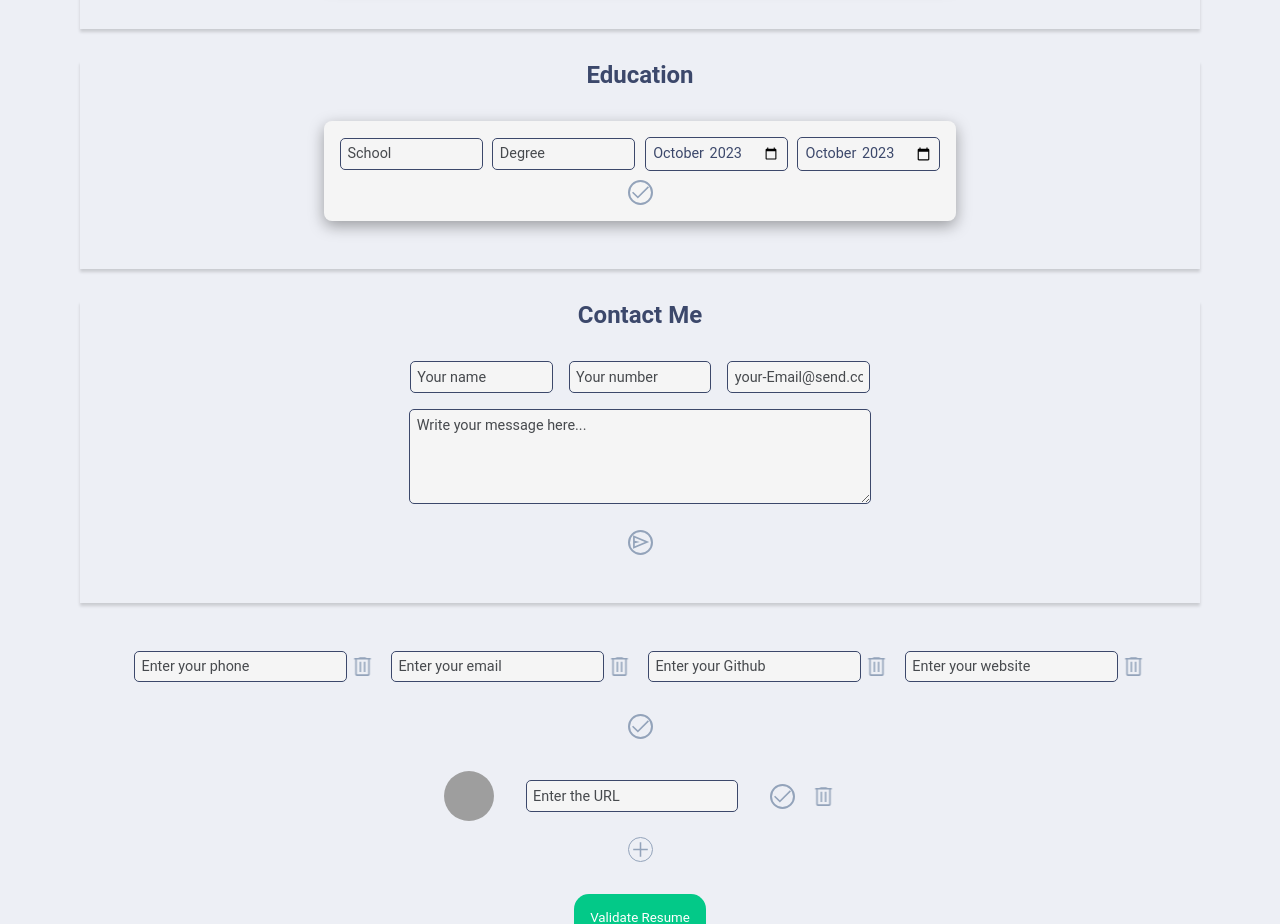
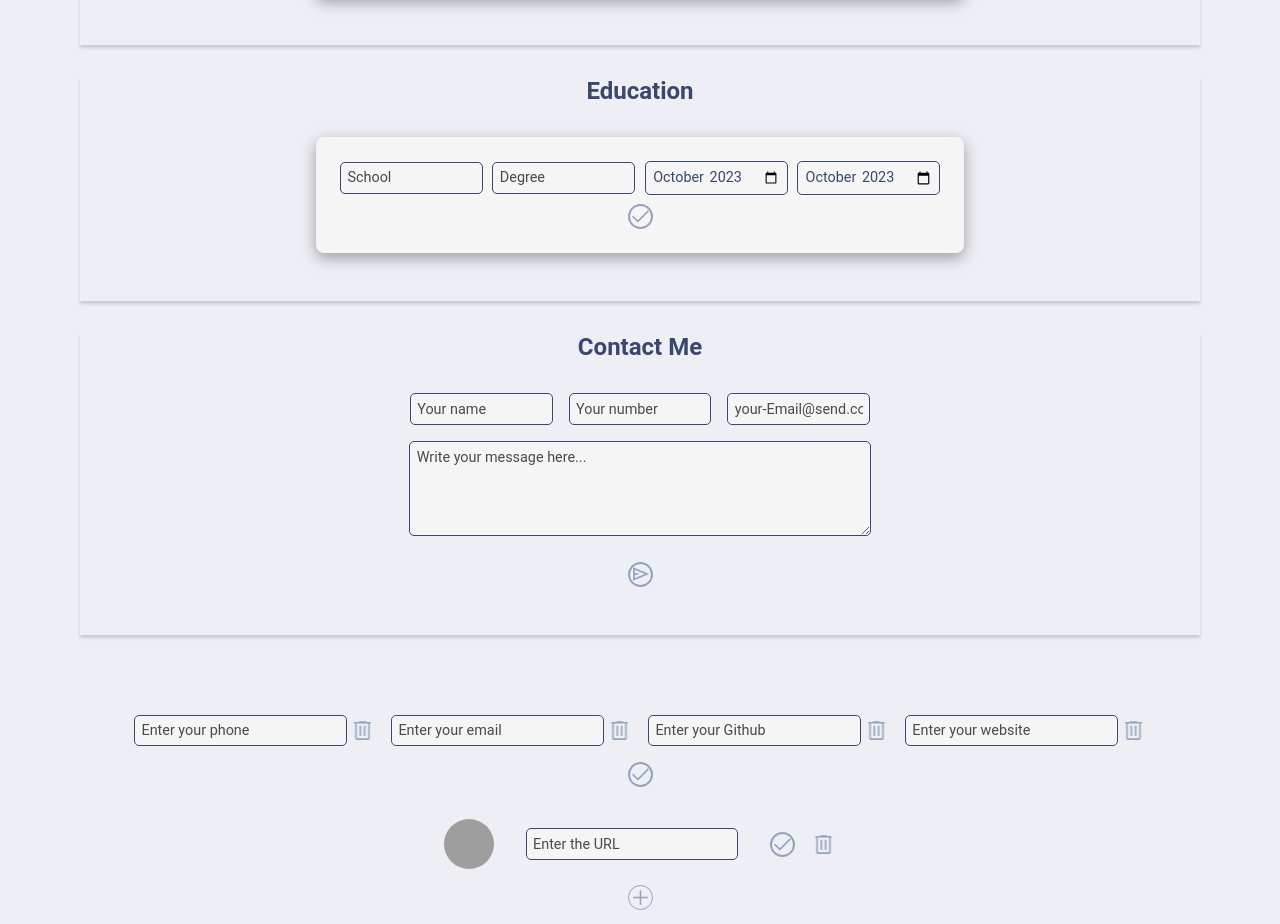
Before and after one commit to Fonkeyy/Project_CV-Application, a React (Vite) app: page / in a window 1280 px wide. Shown: the part 1000-1924 px from the top of the page. Built offline with nearby package versions, Linux system fonts and the light colour scheme; grey boxes are pictures that could not be loaded.

Commit message:
clean code

```diff
--- a/src/Components/Button/Button.css
+++ b/src/Components/Button/Button.css
@@ -106,4 +106,11 @@
     color: white;
     background-color: var(--green-btn);
     border-radius: 15px;
+    scale: 1;
+    transition: scale 0.1s ease-in-out;
 }
+
+.validate_btn:hover {
+    scale: 1.07;
+    transition: scale 0.1s ease-in-out;
+}
--- a/src/Components/Sections/InfoSection/InfoSection.jsx
+++ b/src/Components/Sections/InfoSection/InfoSection.jsx
@@ -42,11 +42,29 @@ const InfoSection = () => {
     // * If is submitted, map through field list and display label + value
     // * When mouse is over display edit button
     // * If not submitted, map through field list and display each field with corresponding props + submit button
+
     return (
         <>
-            {isSubmitted ? (
+            {isValidated && (
+                <div className={`${styles.info_section} ${styles.info_section_submitted}`}>
+                    {fields.map((field) => (
+                        <div key={uuidv4()}>
+                            <label>{field.label}</label>
+                            {field.type === 'url' ? (
+                                <a href={`http://${field.value}`} target="_blank" rel="noreferrer">
+                                    {field.value}
+                                </a>
+                            ) : (
+                                <p>{field.value}</p>
+                            )}
+                        </div>
+                    ))}
+                </div>
+            )}
+            {isSubmitted && (
+                <>
                     <div
-                    className={`${styles.info_section}  ${styles.info_section_submitted}`}
+                        className={`${styles.info_section} ${styles.info_section_submitted}`}
                         onMouseEnter={() => {
                             setIsMouseOver(true);
                         }}
@@ -55,7 +73,7 @@ const InfoSection = () => {
                         }}
                         onClick={() => {
                             setIsClicked(!isClicked);
-                    }}>
+                        }}></div>
                     {fields.map((field) => (
                         <div key={uuidv4()}>
                             <label>{field.label}</label>
@@ -71,8 +89,9 @@ const InfoSection = () => {
                     {!isValidated && (isMouseOver || isClicked) && (
                         <Button className="edit_btn" onClick={() => setIsSubmitted(false)} />
                     )}
-                </div>
-            ) : (
+                </>
+            )}
+            {!isValidated && !isSubmitted && (
                 <div className={styles.info_section}>
                     {fields.map((field) => (
                         <InfoComponent
@@ -86,7 +105,7 @@ const InfoSection = () => {
                             onDelete={handleDelete}
                         />
                     ))}
-                    {!isValidated && <Button className="submit_btn " onClick={handleSubmit} />}
+                    {!isValidated && <Button className="submit_btn" onClick={handleSubmit} />}
                 </div>
             )}
         </>
--- a/src/Components/Sections/InfoSection/InfoSection.module.css
+++ b/src/Components/Sections/InfoSection/InfoSection.module.css
@@ -16,12 +16,11 @@
 
 @media screen and (min-width: 1000px) {
     .info_section {
+        padding-top: 2rem;
         display: grid;
         width: fit-content;
         column-gap: 1rem;
-        row-gap: 2rem;
-        margin: auto;
-
+        row-gap: 1rem;
         grid-template-columns: repeat(4, 1fr);
     }
 
--- a/src/Components/Sections/SectionComponent/SectionComponent.jsx
+++ b/src/Components/Sections/SectionComponent/SectionComponent.jsx
@@ -21,8 +21,6 @@ const SectionComponent = ({ type }) => {
     const { isValidated } = useContext(ValidContext);
 
     const tilesContainerRef = useRef();
-
-    console.log(tilesContainerRef);
 
     const handleOnChildSubmit = (value) => {
         setIsAddBtnNeeded(value);
--- a/src/Components/Tiles/TileComponent/TileComponent.jsx
+++ b/src/Components/Tiles/TileComponent/TileComponent.jsx
@@ -1,13 +1,10 @@
 import { useContext, useReducer, useState } from 'react';
 import PropTypes from 'prop-types';
-
 import InputField from '../../InputField/InputField';
 import Button from '../../Button/Button';
 import TileBtnWrapper from '../../TileBtnWrapper/TileBtnWrapper';
-
 import { ValidContext } from '../../../contexts/validContext';
 import { TileComponentInitialState, TileComponentReducer } from '../../../reducers/tileComponentReducer';
-
 import '../Tiles.css';
 
 const TileComponent = ({ onSubmit, onDelete, id, type, tilesContainerRef }) => {
@@ -55,7 +52,6 @@ const TileComponent = ({ onSubmit, onDelete, id, type, tilesContainerRef }) => {
     return (
         <>
             {isValidated && state.value1 && (
-                <div className="tile_submitted_container">
                 <div className={`${'tile'} ${'tile_submitted'}`}>
                     <div className="date_wrapper">
                         <p>{state.value3}</p>
@@ -70,22 +66,14 @@ const TileComponent = ({ onSubmit, onDelete, id, type, tilesContainerRef }) => {
                         <p className="textareaValue">{state.textareaValue}</p>
                     )}
                 </div>
-                </div>
             )}
             {isValidated && !state.value1 && isParentContainerEmpty && <p>Oops it&apos;s empty...</p>}
             <>
                 {!isValidated && state.isSubmitted && (
                     <div
-                        className="tile_submitted_container"
-                        onMouseEnter={() => {
-                            dispatch({ type: 'MOUSE_OVER', payload: true });
-                        }}
-                        onMouseLeave={() => {
-                            dispatch({ type: 'MOUSE_OVER', payload: false });
-                        }}
-                        onClick={() => {
-                            dispatch({ type: 'CLICK', payload: true });
-                        }}>
+                        onMouseEnter={() => dispatch({ type: 'MOUSE_OVER', payload: true })}
+                        onMouseLeave={() => dispatch({ type: 'MOUSE_OVER', payload: false })}
+                        onClick={() => dispatch({ type: 'CLICK', payload: true })}>
                         <div className={`${'tile'} ${'tile_submitted'}`}>
                             <div className="date_wrapper">
                                 <p>{state.value3}</p>
--- a/src/Components/Tiles/Tiles.css
+++ b/src/Components/Tiles/Tiles.css
@@ -1,25 +1,24 @@
+.tiles_container {
+    display: flex;
+    gap: 2rem;
+}
+
 .tile {
     display: flex;
     flex-direction: column;
+    align-items: center;
     gap: 0.6rem;
-    align-items: center;
 
     background-color: rgb(245, 245, 245);
     box-shadow: rgba(0, 0, 0, 0.35) 0px 5px 15px;
-    padding: 1rem;
     border-radius: 8px;
+    width: clamp(100px, 40vw, 300px);
+    padding: 1.5rem;
 }
 
 .tile input,
 textarea {
-    width: clamp(100px, 40vw, 300px);
-}
-
-.tile_submitted_container {
-    display: flex;
-    flex-direction: column;
-    place-items: center;
-    gap: 1rem;
+    width: 100%;
 }
 
 .tile_submitted {
@@ -58,6 +57,7 @@ textarea {
     .tile {
         display: grid;
         grid-template-columns: repeat(4, 1fr);
+        width: 100%;
     }
 
     .tile textarea {
```
Also changed, not shown: 1 other file (tests, documents, lock files or other folders). Lines whose indentation alone changed are shown as unchanged.
